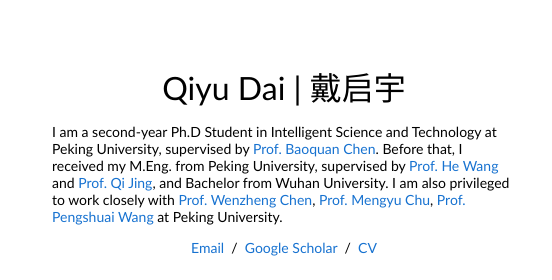
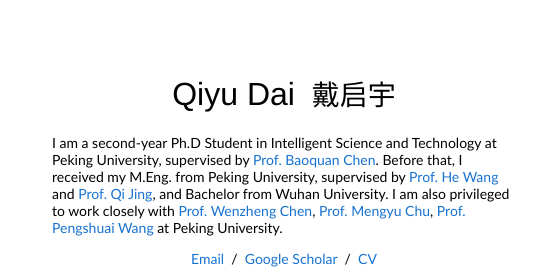
Before and after one commit to Daiqy/daiqy.github.io, a plain HTML site: page index.html in a window 1280 px wide. Shown: the top 280 px of the page, 208-760 px from the left. Drawn offline with Linux system fonts and the light colour scheme.

Commit message:
251211 update

```diff
--- a/index.html
+++ b/index.html
@@ -48,7 +48,13 @@
               <tr style="padding:0px">
                 <td style="padding:2.5%;width:63%;vertical-align:middle">
                 <p class="name" style="text-align: center;">
-                  Qiyu Dai | 戴启宇
+                  <h1 style="font-family: 'Helvetica Neue', Arial, sans-serif; font-size: 32px; font-weight: normal; text-align: center;">
+                    Qiyu Dai
+                    <span style="font-family: 'Noto Sans SC', 'PingFang SC', 'Microsoft Yahei', sans-serif; font-size: 28px; font-weight: normal; margin-left: 8px;">
+                    戴启宇
+                    </span>
+                  </h1>
+
                   </p>
                 <p>
                   I am a second-year Ph.D Student in Intelligent Science and Technology at Peking University,
```
